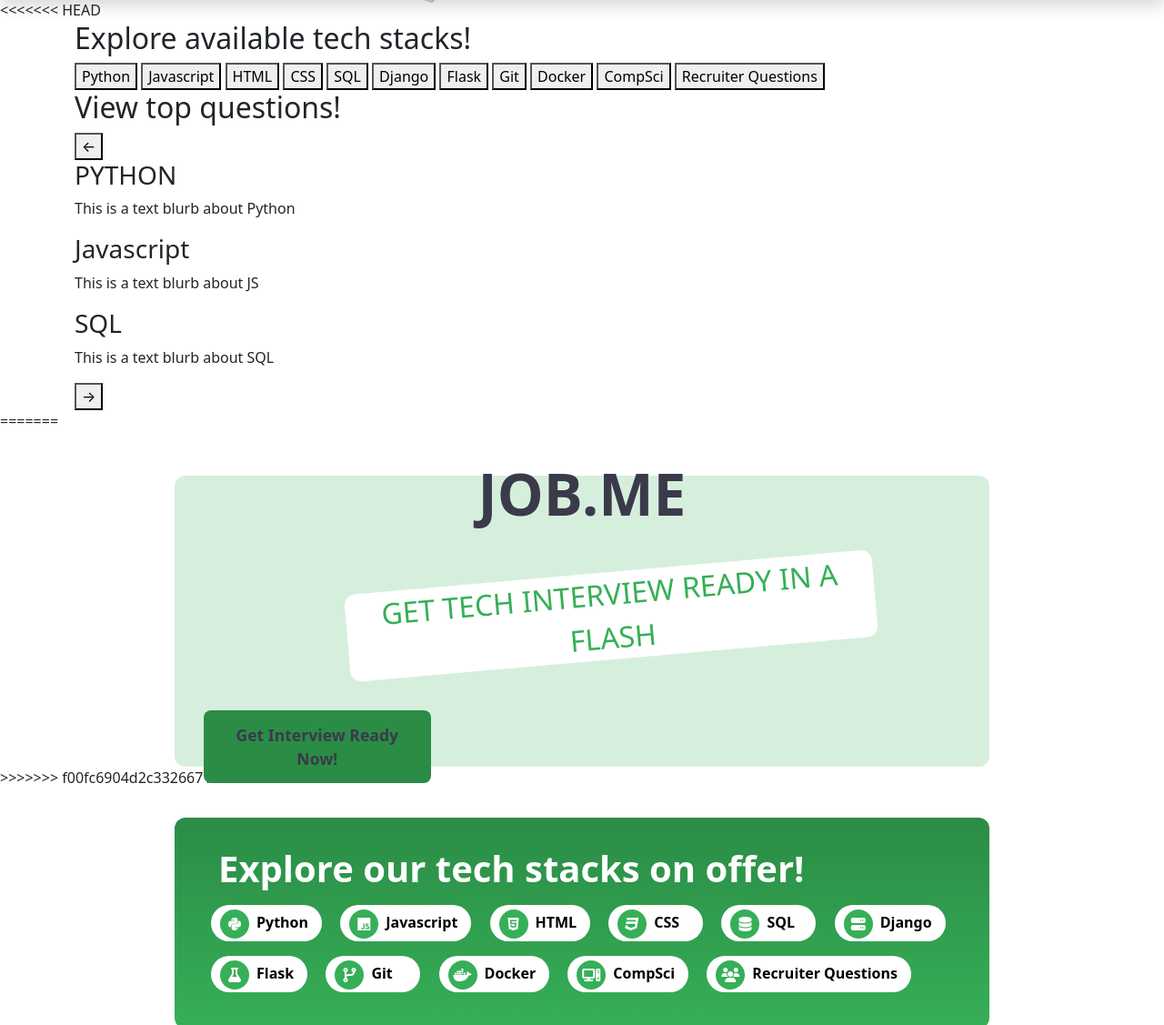
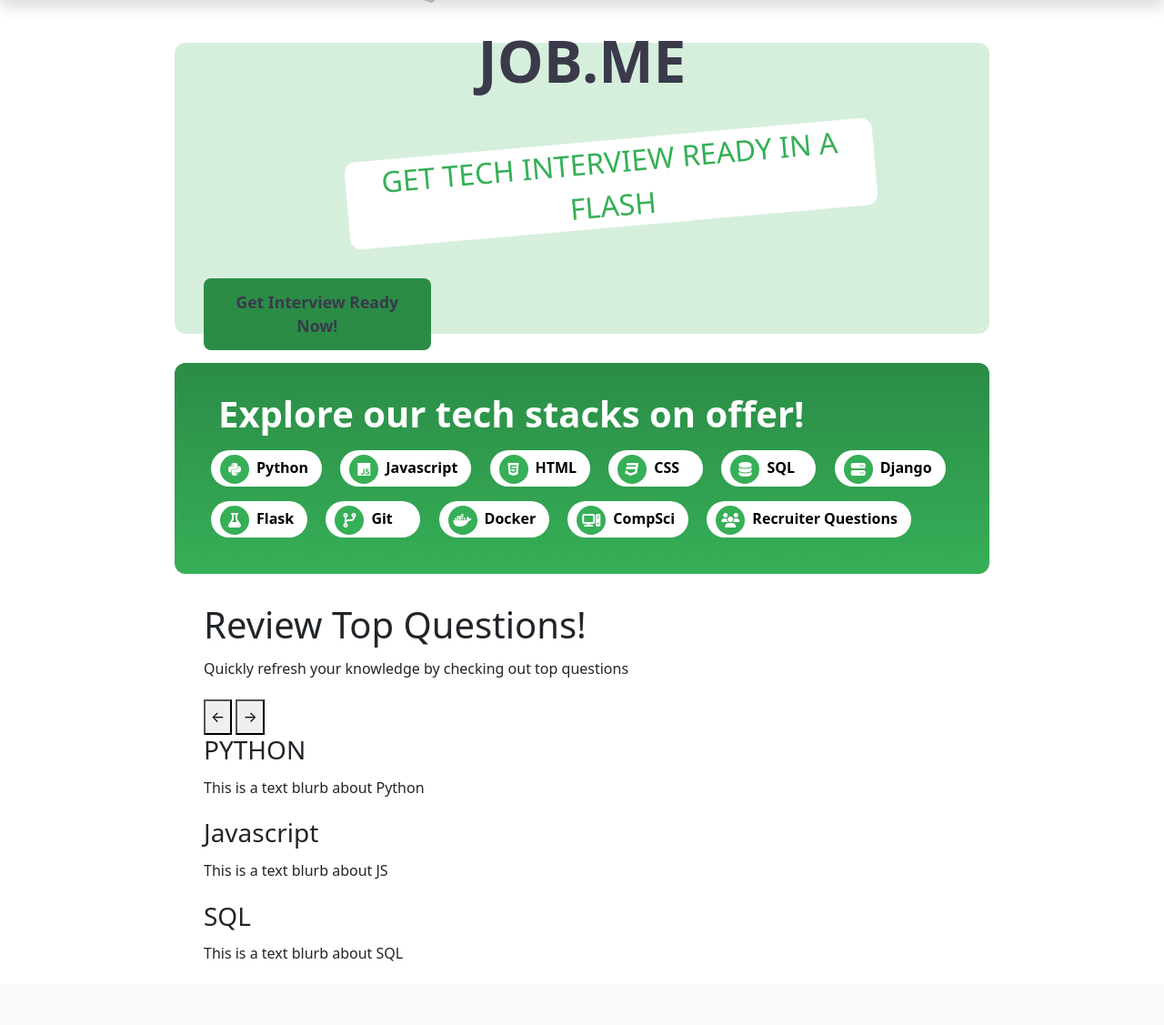
Before and after one commit to ShaAnder/elevate_hackathon_2024, a Django app: page / in a window 1280 px wide. Shown: the part 301-1428 px from the top of the page at 91% size. Run offline with Django 5.2, Linux system fonts and the light colour scheme; some libraries are stand-ins or nearby versions.

Commit message:
Update homepage to overcome merge conflicts.

```diff
--- a/job_me/templates/job_me/home.html
+++ b/job_me/templates/job_me/home.html
@@ -11,10 +11,10 @@
 {% comment %} <div class="hero-section-wrapper">
     <!-- Mock Interviews Section (Left) -->
     <div class="mock-interview-section left">
-        <a href="{% url 'account_signup' %}" class="mock-interview-link" data-tooltip="Click Here to Sign in and do Mock Interviews">
+        <a href="{% url 'account_signup' %}" class="mock-interview-link" data-tooltip="Click Here to Sign in">
             <div class="mock-interview">
                 <img src="{% static '/images/mock-interview.webp' %}" alt="Mock Interview Image" class="mock-interview-image">
-                <p class="home-cta-button ">Mock Interviews</p>
+                <p>Mock Interviews</p>
             </div>
         </a>
     </div>
@@ -30,64 +30,15 @@
 
     <!-- Track Your Progress Section (Right) -->
     <div class="mock-interview-section right">
-        <a href="{% url 'account_signup' %}" class="mock-interview-link" data-tooltip="Click Here to Sign in and Track Your Progress">
+        <a href="{% url 'account_signup' %}" class="mock-interview-link" data-tooltip="Click Here to Sign in">
             <div class="mock-interview">
                 <img src="{% static '/images/track-your-progress now.webp' %}" alt="Track Your Progress Image" class="mock-interview-image">
-                <p class="home-cta-button ">Track Your Progress</p>
+                <p>Track Your Progress</p>
             </div>
         </a>
     </div>
 </div> {% endcomment %}
 
-<<<<<<< HEAD
-<!-- Reinstated "Explore available tech stacks" section -->
-<section class="home-section">
-
-    <div class="container">
-        <h2 class="home-team-content">Explore available tech stacks!</h2>
-            <div class="tech-stack">
-                <button class="home-cta-button">Python</button>
-                <button class="home-cta-button">Javascript</button>
-                <button class="home-cta-button">HTML</button>
-                <button class="home-cta-button">CSS</button>
-                <button class="home-cta-button">SQL</button>
-                <button class="home-cta-button">Django</button>
-                <button class="home-cta-button">Flask</button>
-                <button class="home-cta-button">Git</button>
-                <button class="home-cta-button">Docker</button>
-                <button class="home-cta-button">CompSci</button>
-                <button class="home-cta-button">Recruiter Questions</button>
-    </div>
-</section>
-
-
-    <!-- View Top Questions Section -->
-    <section class="home-section">
-
-        <div class="container">
-            <h2 class="home-team-content">View top questions!</h2>
-
-            <!-- Card Carousel -->
-            <div class="carousel-nav">
-                <button class="home-cta-button">&larr;</button>
-                <div class="home-card-carousel">
-                    <div class="home-card">
-                        <h3>PYTHON</h3>
-                        <p>This is a text blurb about Python</p>
-                    </div>
-                    <div class="home-card">
-                        <h3>Javascript</h3>
-                        <p>This is a text blurb about JS</p>
-                    </div>
-                    <div class="home-card">
-                        <h3>SQL</h3>
-                        <p>This is a text blurb about SQL</p>
-                    </div>
-                </div>
-                <button class="home-cta-button">&rarr;</button>
-        </div>
-    </section>
-=======
 <main class="background" id="about">
     <div class="hero-container"></div>
         <div class="hero-section default-container">
@@ -100,7 +51,6 @@
         </div>
         <div class="under"></div>
     <div>
->>>>>>> f00fc6904d2c3326671dddabd13130e89284f902
 
     <!-- Reinstated "Explore available tech stacks" section -->
     <div class="tech-container default-container">
```
